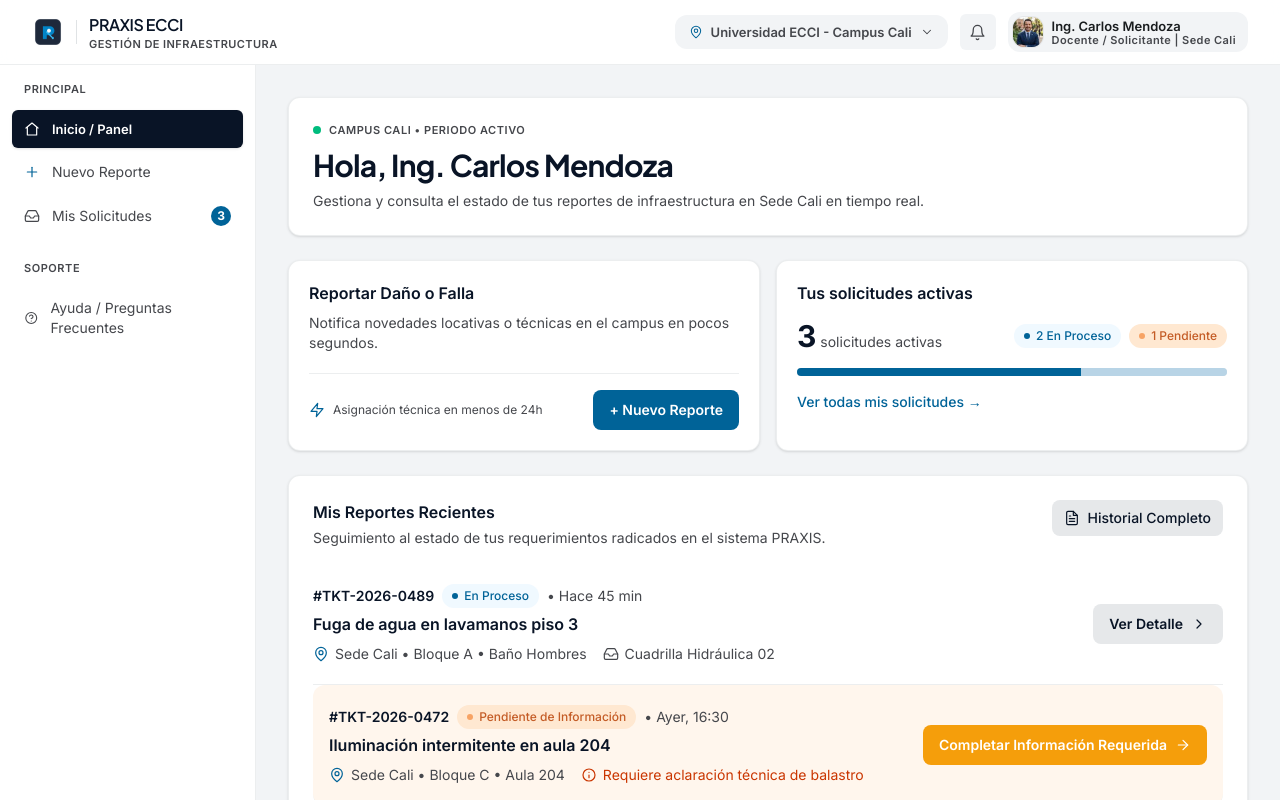
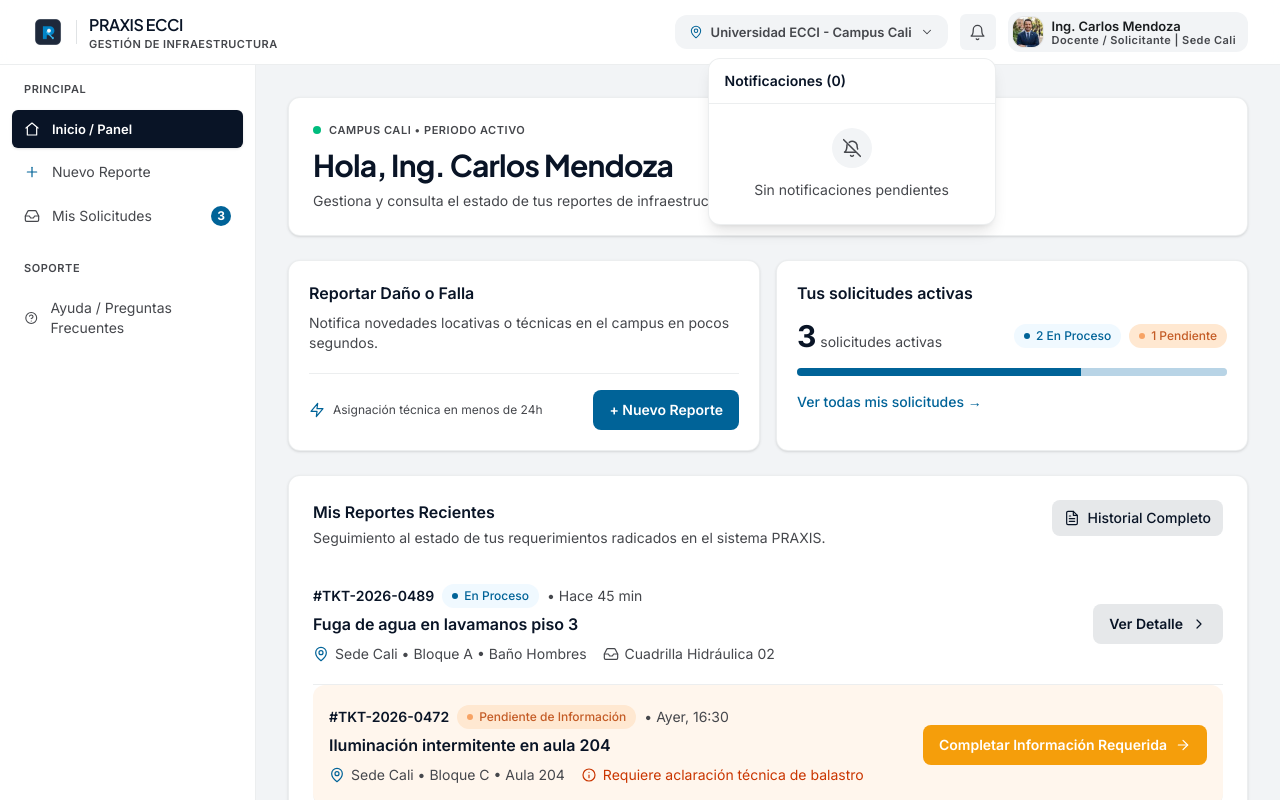
Before and after one commit to IkerMiguel/Praxis, a Next.js app in the folder apps/web/: page /panel in a window 1280 px wide. Both pictures are taken after a click on the button "Notificaciones, sin pendientes". Shown: the top 800 px of the page. Built offline with nearby package versions, Linux system fonts and the light colour scheme; no server answers.

Commit message:
KAN-43: popover de campana con mensaje Próximamente y cierre por clic fuera/Escape

```diff
--- a/apps/web/src/components/icons.tsx
+++ b/apps/web/src/components/icons.tsx
@@ -140,6 +140,14 @@ const paths: Record<string, JSX.Element> = {
       <path d="M5 21h14" />
     </>
   ),
+  bellOff: (
+    <>
+      <path d="M8.7 5.2A6 6 0 0 1 18 8c0 2.3.3 4 .8 5.3" />
+      <path d="M6 8c0 7-3 9-3 9h13" />
+      <path d="M10.3 21a1.94 1.94 0 0 0 3.4 0" />
+      <path d="m2 2 20 20" />
+    </>
+  ),
 };
 
 export type IconName = keyof typeof paths;
--- a/apps/web/src/components/notifications-bell.tsx
+++ b/apps/web/src/components/notifications-bell.tsx
@@ -1,12 +1,35 @@
 "use client";
 
+import { useEffect, useRef, useState } from "react";
 import { Icon } from "@/components/icons";
 
 export function NotificationsBell({ conteo }: { conteo: number }) {
+  const [abierto, setAbierto] = useState(false);
+  const contenedor = useRef<HTMLDivElement>(null);
   const hayPendientes = conteo > 0;
 
+  useEffect(() => {
+    if (!abierto) return;
+
+    const alClicarFuera = (evento: MouseEvent) => {
+      if (!contenedor.current?.contains(evento.target as Node)) {
+        setAbierto(false);
+      }
+    };
+    const alPresionarTecla = (evento: KeyboardEvent) => {
+      if (evento.key === "Escape") setAbierto(false);
+    };
+
+    document.addEventListener("mousedown", alClicarFuera);
+    document.addEventListener("keydown", alPresionarTecla);
+    return () => {
+      document.removeEventListener("mousedown", alClicarFuera);
+      document.removeEventListener("keydown", alPresionarTecla);
+    };
+  }, [abierto]);
+
   return (
-    <div className="relative">
+    <div className="relative" ref={contenedor}>
       <button
         type="button"
         aria-label={
@@ -14,6 +37,9 @@ export function NotificationsBell({ conteo }: { conteo: number }) {
             ? `Notificaciones, ${conteo} pendientes`
             : "Notificaciones, sin pendientes"
         }
+        aria-haspopup="dialog"
+        aria-expanded={abierto}
+        onClick={() => setAbierto((actual) => !actual)}
         className="relative flex size-9 items-center justify-center rounded-md bg-panel text-muted transition-colors hover:bg-btn"
       >
         <Icon name="bell" className="size-[17px]" />
@@ -23,6 +49,31 @@ export function NotificationsBell({ conteo }: { conteo: number }) {
           </span>
         )}
       </button>
+
+      {abierto && (
+        <div
+          role="dialog"
+          aria-label={`Notificaciones (${conteo})`}
+          className="absolute right-0 top-11 z-50 w-72 overflow-hidden rounded-xl border border-line/60 bg-white shadow-lg"
+        >
+          <p className="border-b border-line/60 px-4 py-3 text-sm font-semibold text-ink">
+            Notificaciones ({conteo})
+          </p>
+          <div className="flex flex-col items-center gap-3 px-4 py-6 text-center">
+            <span className="flex size-10 items-center justify-center rounded-full bg-panel">
+              <Icon
+                name={hayPendientes ? "bell" : "bellOff"}
+                className="size-5 text-muted"
+              />
+            </span>
+            <p className="text-sm text-muted">
+              {hayPendientes
+                ? "Próximamente: aquí verás los avisos de tus reportes."
+                : "Sin notificaciones pendientes"}
+            </p>
+          </div>
+        </div>
+      )}
     </div>
   );
 }
```
